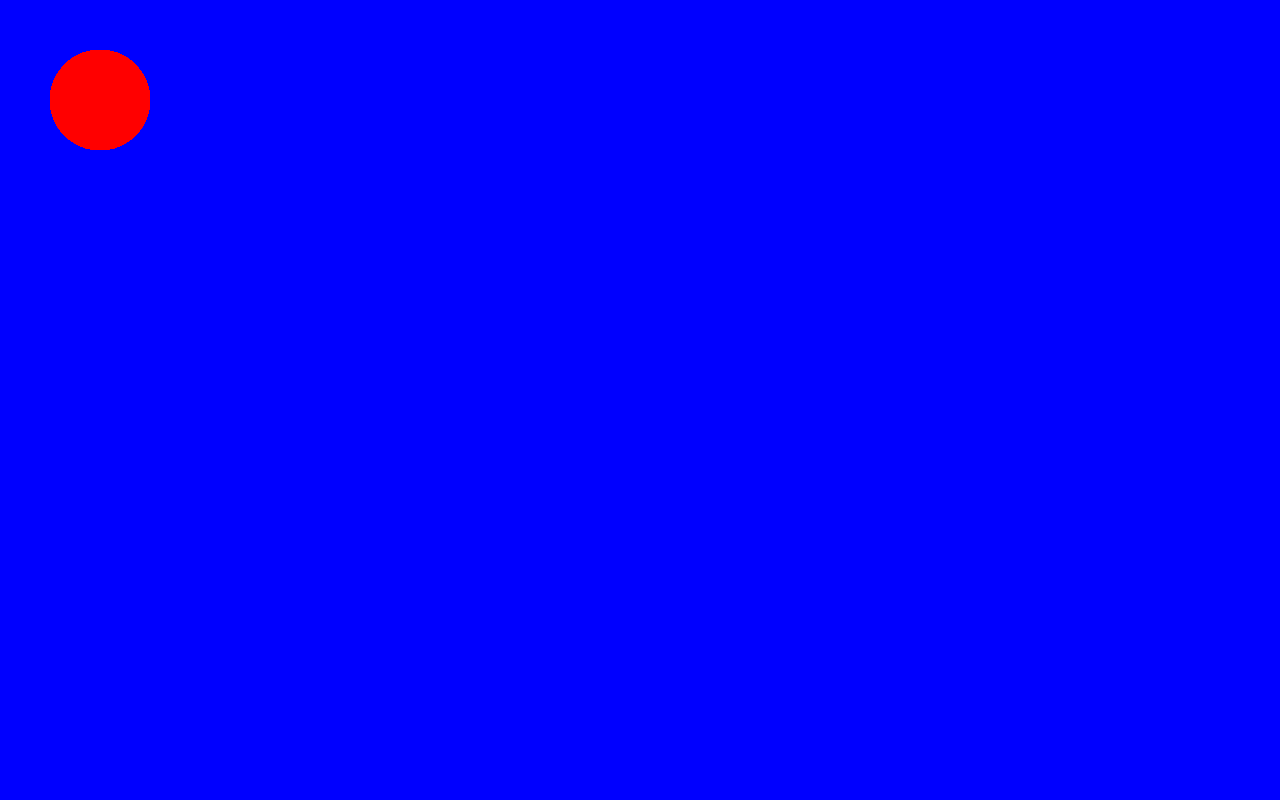
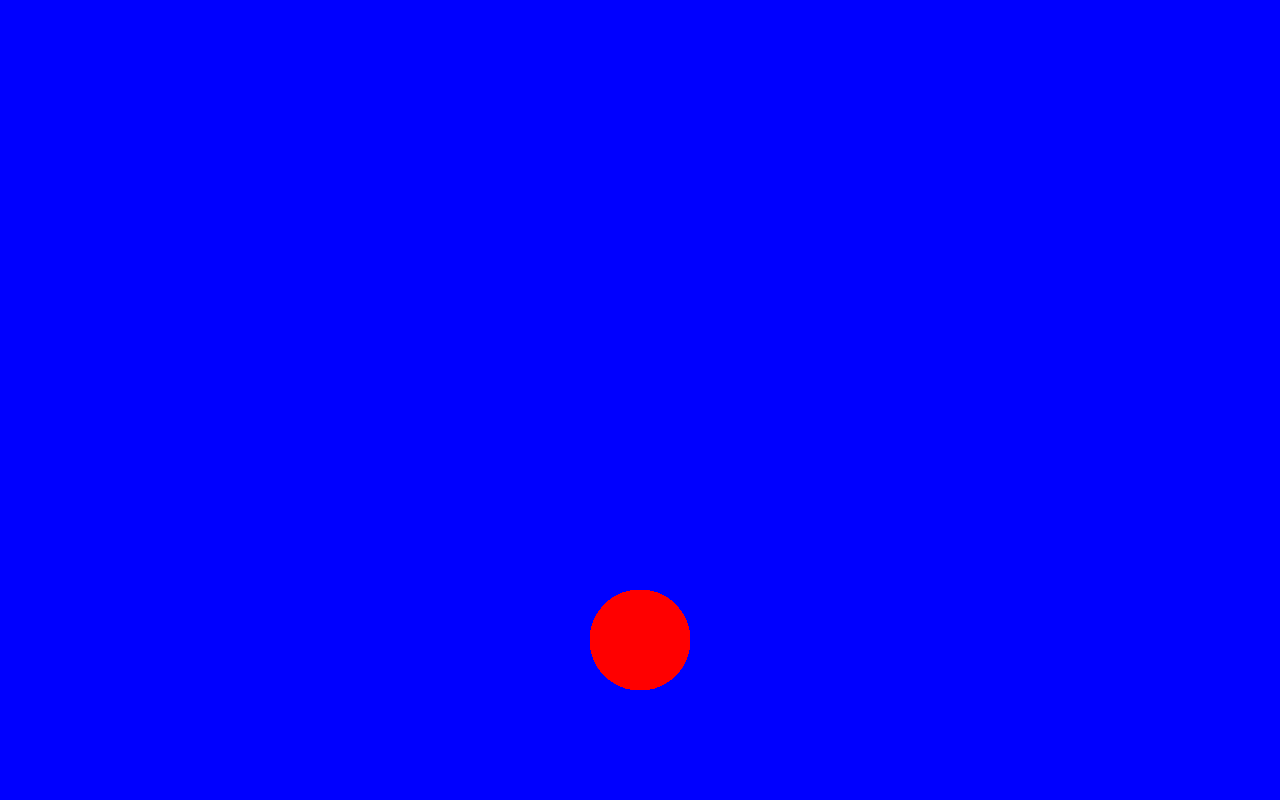
Before and after one commit to haidoro/particle, a plain HTML site: page index.html in a window 1280 px wide. Drawn offline with Linux system fonts and the light colour scheme.

Commit message:
パーティクル発生オブジェクトの作成

```diff
--- a/index.html
+++ b/index.html
@@ -24,13 +24,20 @@
     const canvas = document.querySelector('canvas');
     const context = canvas.getContext('2d');
 
-    resize();
+    const particles = []; // 配列でパーティクルを管理
+
+     resize();
+
+    // パーティクルを発生
+    emit();
+
+
     tick();
     window.addEventListener('resize', resize);
 
     function tick() {
       requestAnimationFrame(tick);
-      // 画面を更新する
+
       draw();
     }
     function resize() {
@@ -39,12 +46,24 @@
       canvas.width = stageW;
       canvas.height = stageH;
     }
+
+    // パーティクルを発生させます
+    function emit() {
+      // オブジェクトの作成
+      const particle = {
+        x: stageW / 2, // パーティクルの発生場所(X)
+        y: stageH * 4 / 5, // パーティクルの発生場所(Y)
+      };
+      // 配列に保存
+      particles.push(particle);
+    }
+
     function draw() {
         context.beginPath();
         // 色を設定
         context.fillStyle = 'red';
         // 円を描く
-        context.arc(100, 100, 50, 0, (Math.PI/180)*360, false);
+        context.arc(particles[0].x, particles[0].y, 50, 0, (Math.PI/180)*360, false);
         // 形状に沿って塗る
         context.fill();
         context.closePath();
```
Also changed, not shown: 1 other file.
